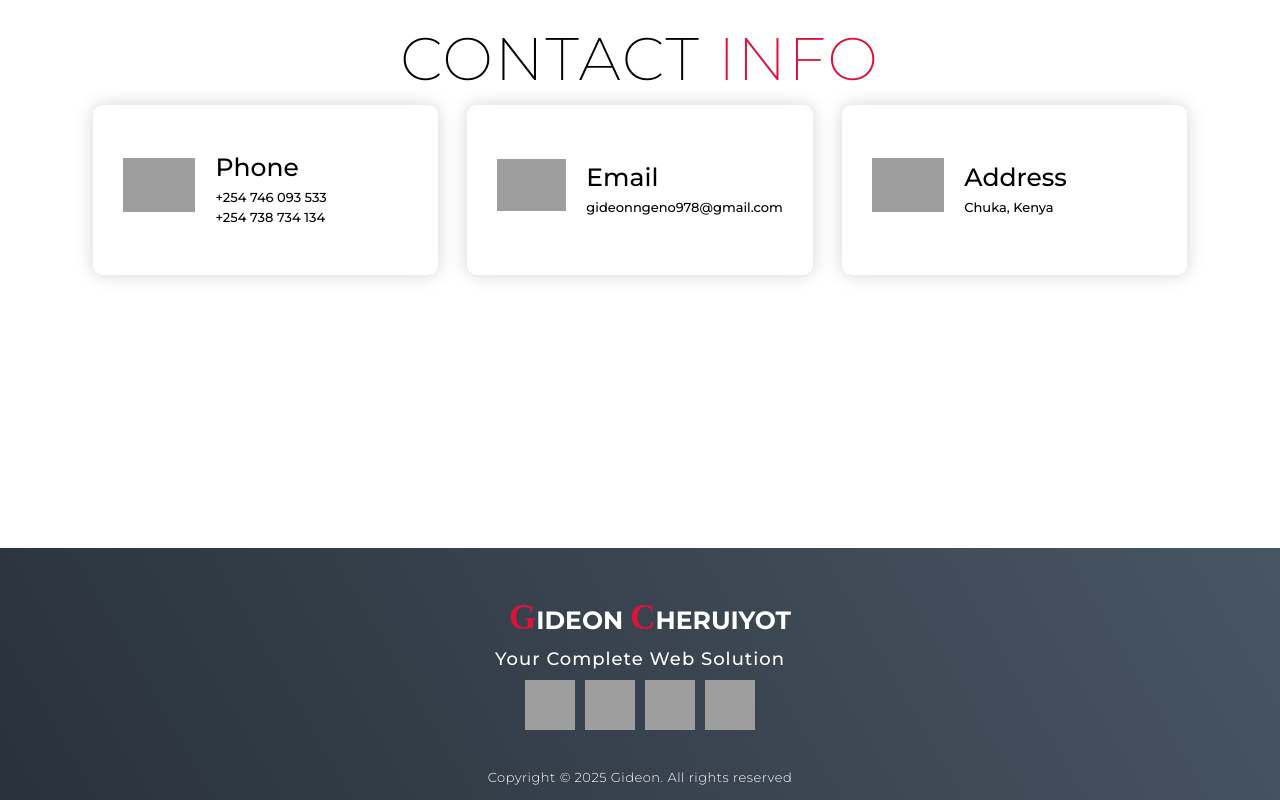
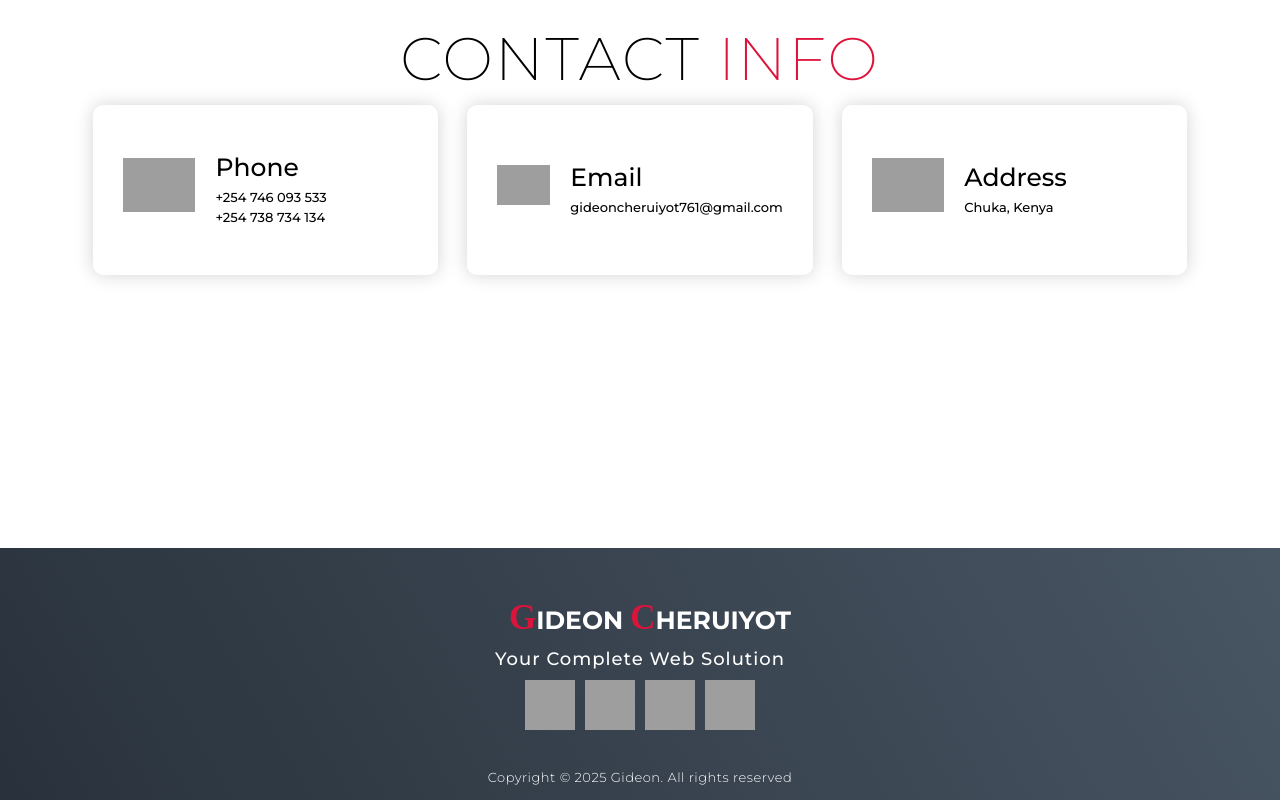
Before and after one commit to techmax769-source/Max-portfolio, a plain HTML site: page index.html in a window 1280 px wide. Shown: the part 5395-6195 px from the top of the page. Drawn offline with Linux system fonts and the light colour scheme; grey boxes are pictures that could not be loaded; a script that the page names is missing.

Commit message:
Update index.html

```diff
--- a/index.html
+++ b/index.html
@@ -215,7 +215,7 @@
                     <div class="icon"><img src="https://img.icons8.com/bubbles/100/000000/new-post.png" /></div>
                     <div class="contact-info">
                         <h1>Email</h1>
-                        <h2>gideonngeno978@gmail.com</h2>
+                        <h2>gideoncheruiyot761@gmail.com</h2>
                     </div>
                 </div>
                 <div class="contact-item">
```
